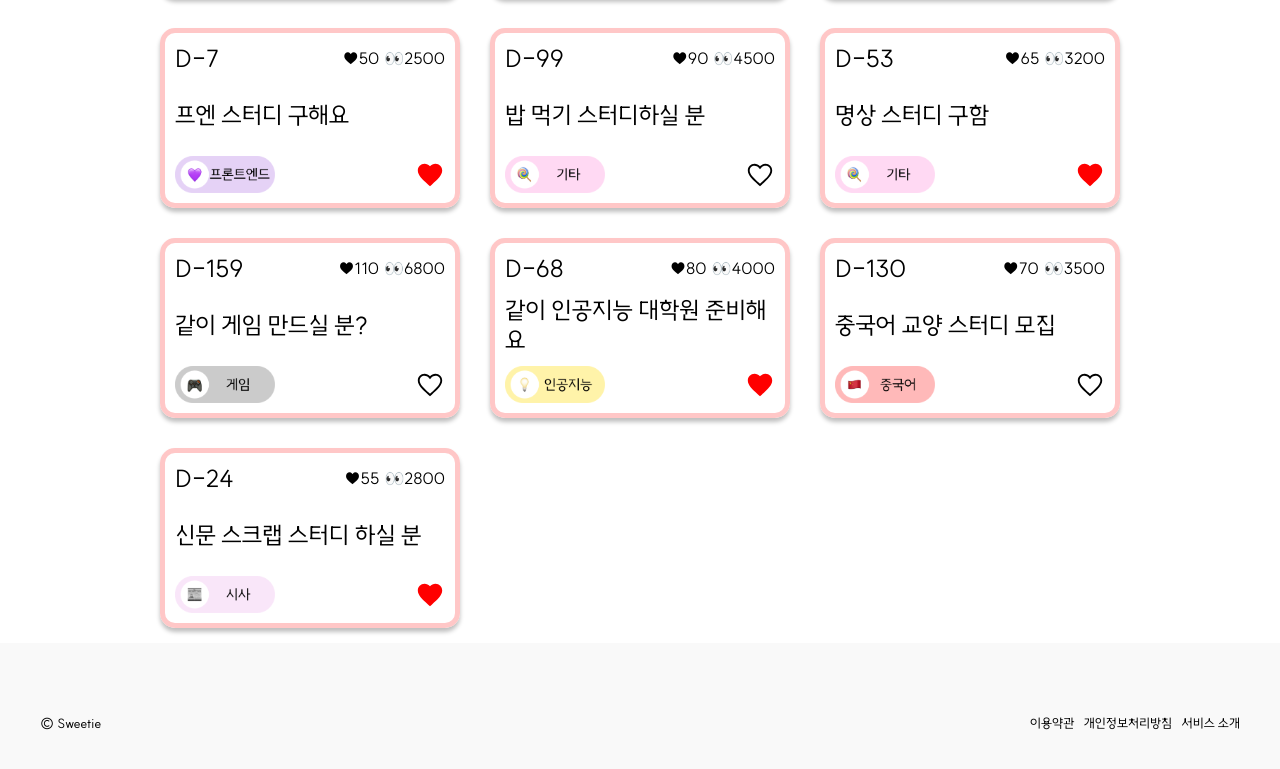
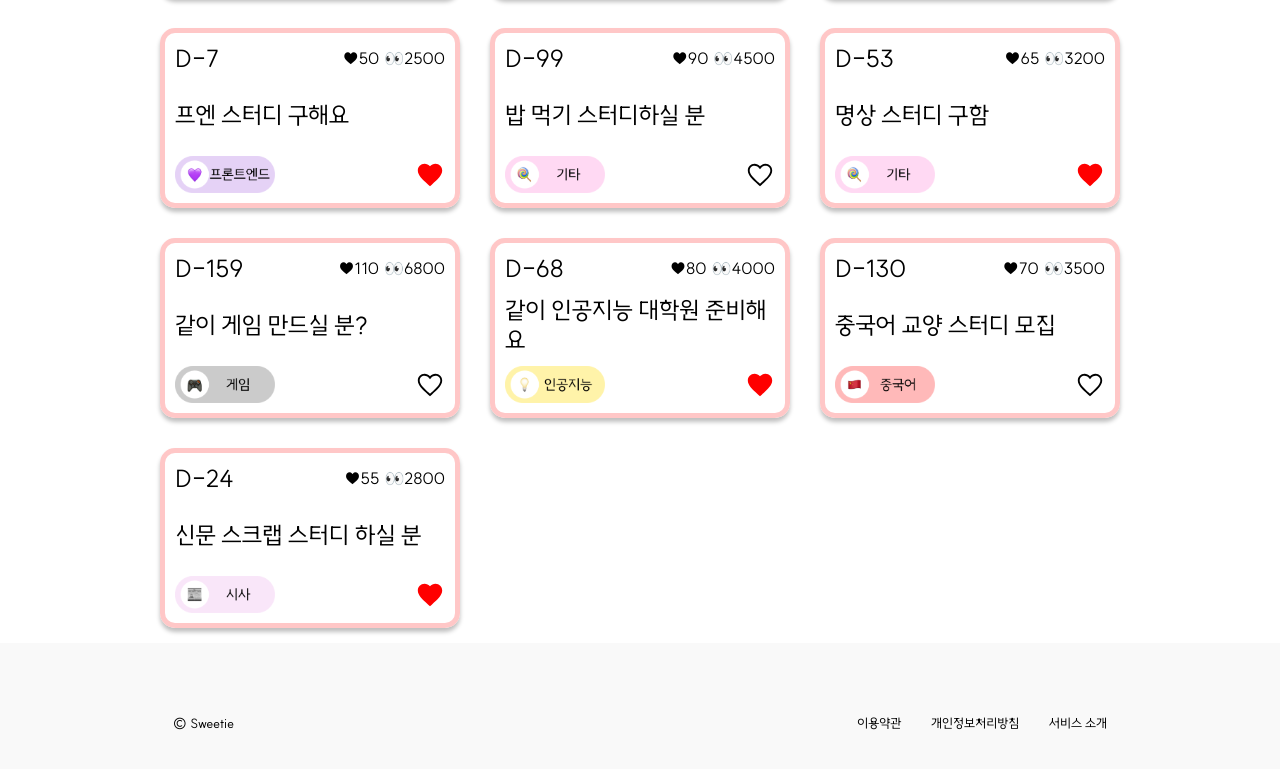
Before and after one commit to teyeong/SweetMe-Front, a React (Create React App) app: page / in a window 1280 px wide. Shown: the part 508-1277 px from the top of the page. Built offline with nearby package versions, Linux system fonts and the light colour scheme.

Commit message:
🎨 : 푸터 CSS 수정

```diff
--- a/src/components/_common/Footer.tsx
+++ b/src/components/_common/Footer.tsx
@@ -4,12 +4,14 @@ const Footer = () => {
   return (
     <>
       <Div>
+        <Wrapper>
           <Copyright>© Sweetie</Copyright>
           <div>
             <Text>이용약관</Text>
             <Text>개인정보처리방침</Text>
             <Text>서비스 소개</Text>
           </div>
+        </Wrapper>
       </Div>
     </>
   );
@@ -18,12 +20,17 @@ const Footer = () => {
 const Div = styled.div`
   width: 100vw;
   height: 160px;
+  background-color: #f9f9f9;
+`;
+
+const Wrapper = styled.div`
+  width: 73vw;
+  height: 100%;
+  margin: auto;
   display: flex;
   justify-content: space-between;
   align-items: center;
-  background-color: #f9f9f9;
   div {
-    padding-right: 40px;
     display: flex;
     justify-content: space-between;
     width: 250px;
@@ -32,11 +39,11 @@ const Div = styled.div`
 
 const Copyright = styled.p`
   font-size: 13px;
-  padding-left: 40px;
 `;
 
 const Text = styled.p`
   font-size: 13px;
+  cursor: pointer;
 `;
 
 export default Footer;
```
Lines whose indentation alone changed are shown as unchanged.
